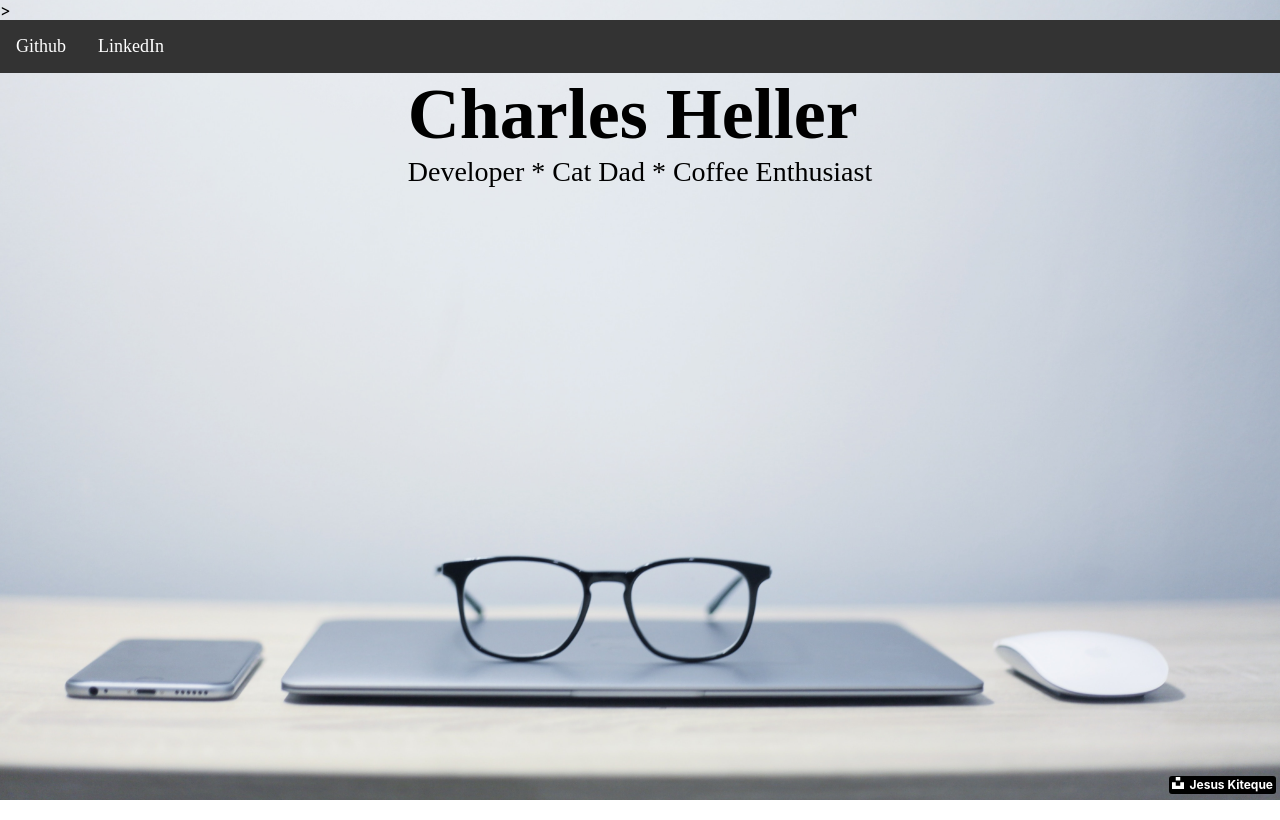
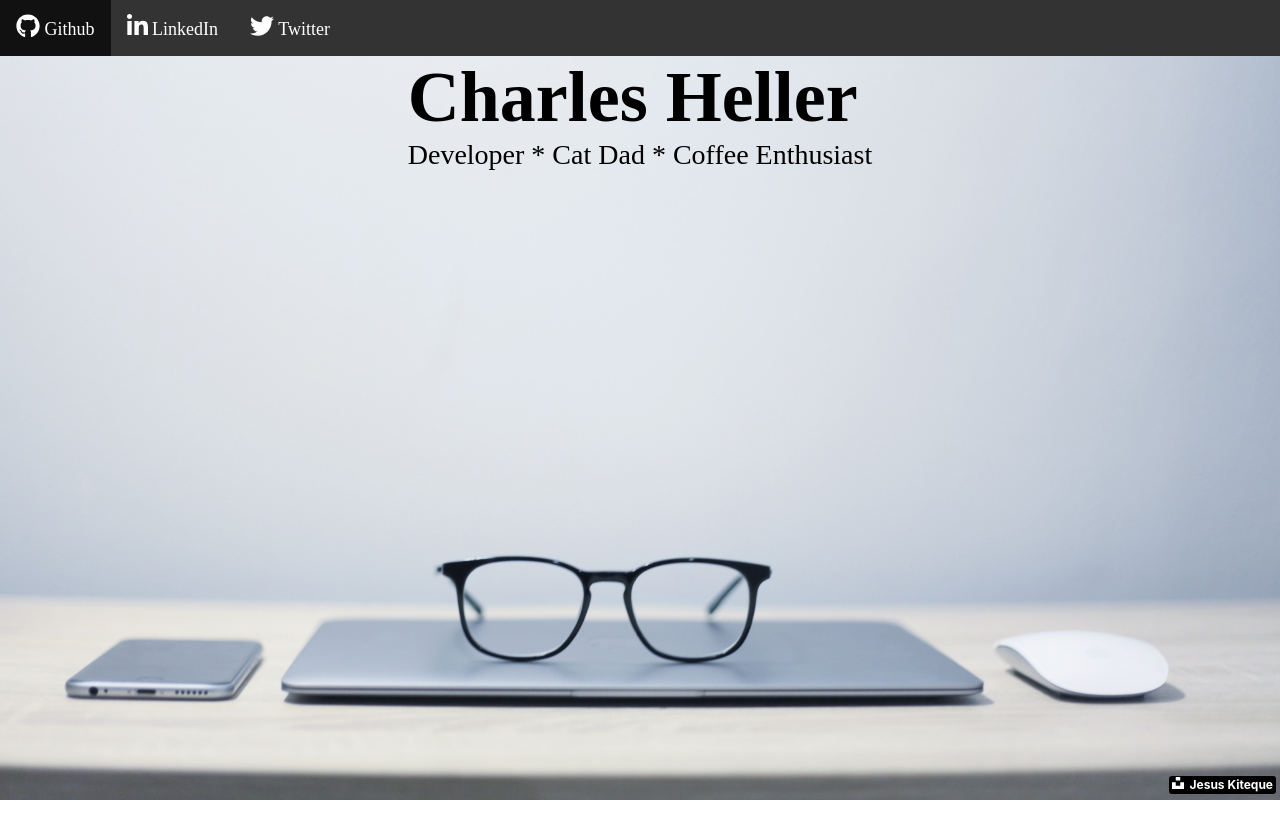
Before and after one commit to chheller/portfolio, a React (Create React App) app: page / in a window 1280 px wide. Built offline with nearby package versions, Linux system fonts and the light colour scheme.

Commit message:
Add icons, twitter nav link

```diff
--- a/package.json
+++ b/package.json
@@ -5,6 +5,7 @@
   "homepage": "https://chheller.github.io/portfolio",
   "dependencies": {
     "@fortawesome/fontawesome-svg-core": "^1.2.22",
+    "@fortawesome/free-brands-svg-icons": "^5.10.2",
     "@fortawesome/free-solid-svg-icons": "^5.10.2",
     "@fortawesome/react-fontawesome": "^0.1.4",
     "react": "^16.9.0",
--- a/public/index.html
+++ b/public/index.html
@@ -10,7 +10,6 @@
     <meta name="viewport" content="width=device-width, initial-scale=1" />
     <meta name="theme-color" content="#000000" />
     <meta name="description" content="A personal portfolio page for Charles Heller" />
-    >
     <!--
       manifest.json provides metadata used when your web app is installed on a
       user's mobile device or desktop. See https://developers.google.com/web/fundamentals/web-app-manifest/
--- a/src/App.tsx
+++ b/src/App.tsx
@@ -1,28 +1,11 @@
 import React, { FC } from 'react';
+import { HomePage } from './Home/Home';
 import { NavBar } from './Nav/NavBar';
-import { HomePage } from './Home/Home';
-import { NavItem } from './Nav/NavItem';
-import { Header } from './Common/Typography';
 
 export const App: FC = () => {
   return (
     <div>
-      <NavBar>
-        <NavItem linkTo={'https://github.com/chheller'}>
-          <Header size={18} color="white">
-            Github
-          </Header>
-        </NavItem>
-        <NavItem
-          linkTo={
-            'https://www.linkedin.com/in/charles-heller-055677113?trk=people-guest_profile-result-card_result-card_full-click'
-          }
-        >
-          <Header size={18} color="white">
-            LinkedIn
-          </Header>
-        </NavItem>
-      </NavBar>
+      <NavBar></NavBar>
       <HomePage></HomePage>
     </div>
   );
--- a/src/Common/Typography.tsx
+++ b/src/Common/Typography.tsx
@@ -1,5 +1,4 @@
 import React, { FC, CSSProperties, ReactText } from 'react';
-import { StandardLonghandProperties } from 'csstype';
 
 interface TextProps {
   alt?: boolean;
--- a/src/Nav/NavBar.tsx
+++ b/src/Nav/NavBar.tsx
@@ -1,9 +1,48 @@
 import React, { FC } from 'react';
 import './NavBar.css';
-interface Props {
-  children: JSX.Element[];
-}
-
-export const NavBar: FC<Props> = ({ children }) => {
-  return <ul className={'navBar'}>{children}</ul>;
+import { NavItem } from './NavItem';
+import { Header } from '../Common/Typography';
+import { FontAwesomeIcon } from '@fortawesome/react-fontawesome';
+export const NavBar: FC = () => {
+  return (
+    <ul className={'navBar'}>
+      <NavItem linkTo={'https://github.com/chheller'}>
+        <Header size={18} color="white">
+          <FontAwesomeIcon
+            icon={['fab', 'github']}
+            color="white"
+            size="lg"
+            title="Github"
+          ></FontAwesomeIcon>{' '}
+          Github
+        </Header>
+      </NavItem>
+      <NavItem
+        linkTo={
+          'https://www.linkedin.com/in/charles-heller-055677113?trk=people-guest_profile-result-card_result-card_full-click'
+        }
+      >
+        <Header size={18} color="white">
+          <FontAwesomeIcon
+            icon={['fab', 'linkedin-in']}
+            color="white"
+            size="lg"
+            title="LinkedIn"
+          ></FontAwesomeIcon>{' '}
+          LinkedIn
+        </Header>
+      </NavItem>
+      <NavItem linkTo={'https://twitter.com/PresumptiveDx/'}>
+        <Header size={18} color="white">
+          <FontAwesomeIcon
+            icon={['fab', 'twitter']}
+            color="white"
+            size="lg"
+            title="Twitter"
+          ></FontAwesomeIcon>{' '}
+          Twitter
+        </Header>
+      </NavItem>
+    </ul>
+  );
 };
--- a/src/index.tsx
+++ b/src/index.tsx
@@ -2,8 +2,12 @@ import React from 'react';
 import ReactDOM from 'react-dom';
 import './index.css';
 import { App } from './App';
+import { library } from '@fortawesome/fontawesome-svg-core';
+import { fab } from '@fortawesome/free-brands-svg-icons';
+import { fas } from '@fortawesome/free-solid-svg-icons';
 import * as serviceWorker from './serviceWorker';
 
+library.add(fab, fas);
 ReactDOM.render(<App />, document.getElementById('root'));
 
 // If you want your app to work offline and load faster, you can change
```
Also changed, not shown: 1 other file (tests, documents, lock files or other folders).
